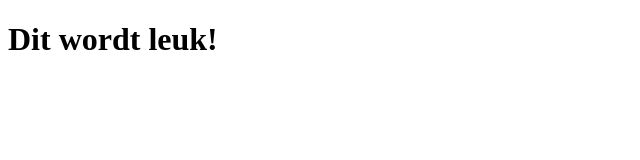
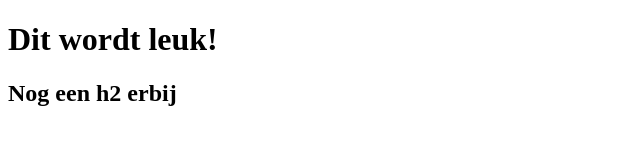
Before and after one commit to alexvanholland/vrijdag13, a website: page index.html in a window 1280 px wide. Shown: the whole page, without its empty margins (0-640 px from the left). Drawn offline with Linux system fonts and the light colour scheme.

Commit message:
h2 erbij

```diff
--- a/index.html
+++ b/index.html
@@ -6,5 +6,6 @@
 </head>
 <body>
     <h1>Dit wordt leuk!</h1>
+    <h2>Nog een h2 erbij</h2>
 </body>
 </html>
```
